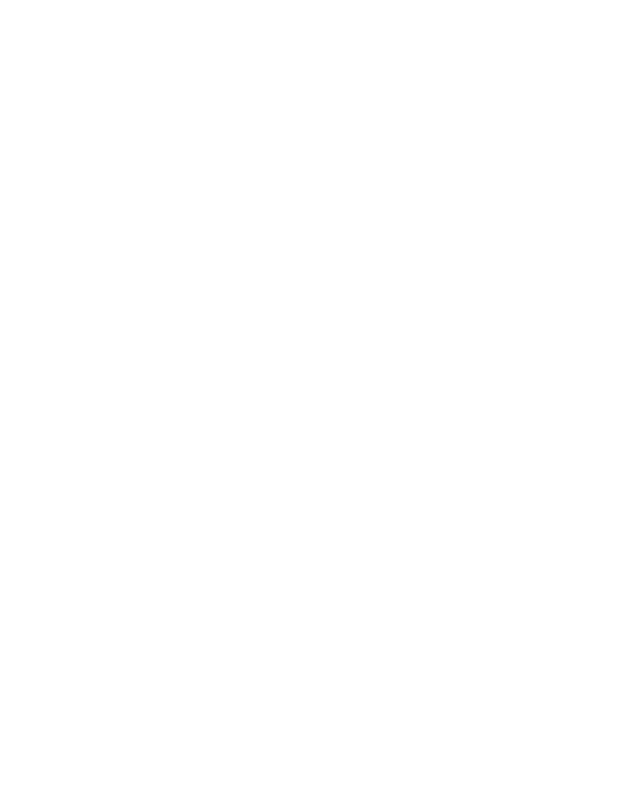
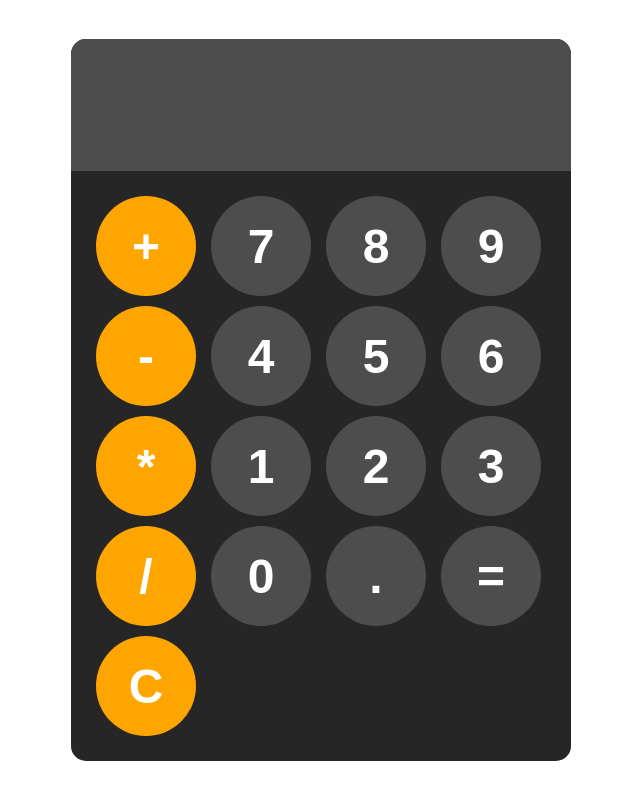
Before and after one commit to mannatsIngh361/JSProjects, a plain HTML site: page Calculator/index.html in a window 1280 px wide. Shown: the whole page, without its empty margins (319-959 px from the left). Drawn offline with Linux system fonts and the light colour scheme.

Commit message:
finished.

```diff
--- a/Calculator/index.html
+++ b/Calculator/index.html
@@ -4,8 +4,34 @@
     <meta charset="UTF-8">
     <meta name="viewport" content="width=device-width, initial-scale=1.0">
     <title>Calculator</title>
+    <link rel="stylesheet" href="./style.css">
 </head>
 <body>
+    <div id="calculator">
+        <input id="display" readonly>
+        <div id="keys">
+            <button onclick="appendtoDisplay('+')" class="operator-btn">+</button>
+            <button onclick="appendtoDisplay('7')">7</button>
+            <button onclick="appendtoDisplay('8')">8</button>
+            <button onclick="appendtoDisplay('9')">9</button>
+            <button onclick="appendtoDisplay('-')"class="operator-btn">-</button>
+            <button onclick="appendtoDisplay('4')">4</button>
+            <button onclick="appendtoDisplay('5')">5</button>
+            <button onclick="appendtoDisplay('6')">6</button>
+            <button onclick="appendtoDisplay('*')"class="operator-btn">*</button>
+            <button onclick="appendtoDisplay('1')">1</button>
+            <button onclick="appendtoDisplay('2')">2</button>
+            <button onclick="appendtoDisplay('3')">3</button>
+            <button onclick="appendtoDisplay('/')"class="operator-btn">/</button>
+            <button onclick="appendtoDisplay('0')">0</button>
+            <button onclick="appendtoDisplay('.')">.</button>
+            <button onclick="calculate()">=</button>
+            <button onclick="clearDisplay()" class="operator-btn">C</button>
+        </div>
 
+    </div>
+ <script src="./script.js">
+
+</script>
 </body>
 </html>
--- a/Calculator/script.js
+++ b/Calculator/script.js
@@ -0,0 +1,20 @@
+//calculator program
+
+const display = document.getElementById("display");
+
+function appendtoDisplay(input){
+    display.value += input;
+}
+
+function clearDisplay(){
+    display.value="";
+}
+function calculate(){
+    try{
+        display.value= eval(display.value);
+    }
+    catch(error)
+{
+    display.value= "Error";
+}
+}
--- a/Calculator/style.css
+++ b/Calculator/style.css
@@ -0,0 +1,56 @@
+body{
+    margin: 0;
+    display: flex;
+    justify-content: center;
+    align-items: center;
+    height: 100vh;
+    background-color: hsl(hue, saturation, 95%);
+}
+#calculator{
+    font-family: Arial, Helvetica, sans-serif;
+    background-color: hsl(0, 0%, 15%);
+    max-width: 500px;
+    border-radius: 15px;
+    overflow: hidden;
+}
+#display{
+    width: 100%;
+    padding: 20px;
+    font-size: 5rem;
+    text-align: left;
+    border: none;
+    background-color:hsl(0, 0%, 30%) ;
+    color: white;
+}
+#keys{
+    display: grid;
+    grid-template-columns: repeat(4, 1fr);
+    gap: 10px;
+    padding: 25px;
+}
+button{
+    width: 100px;
+    height: 100px;
+    border-radius: 50px;
+    border: none;
+    background-color: hsl(0, 0%, 30%);
+    color: white;
+    font-size: 3rem;
+    font-weight: bold;
+    cursor: pointer;
+}
+button:hover{
+    background-color: hsl(0, 0%, 40%);
+}
+button:active{
+    background-color: hsl(0, 0%, 50%);
+}
+.operator-btn{
+    background-color: orange;
+}
+.operator-btn:hover{
+    background-color: hsl(39, 100%, 65%);
+}
+.operator-btn:active{
+    background-color: hsl(39, 100%, 75%);
+}
```
